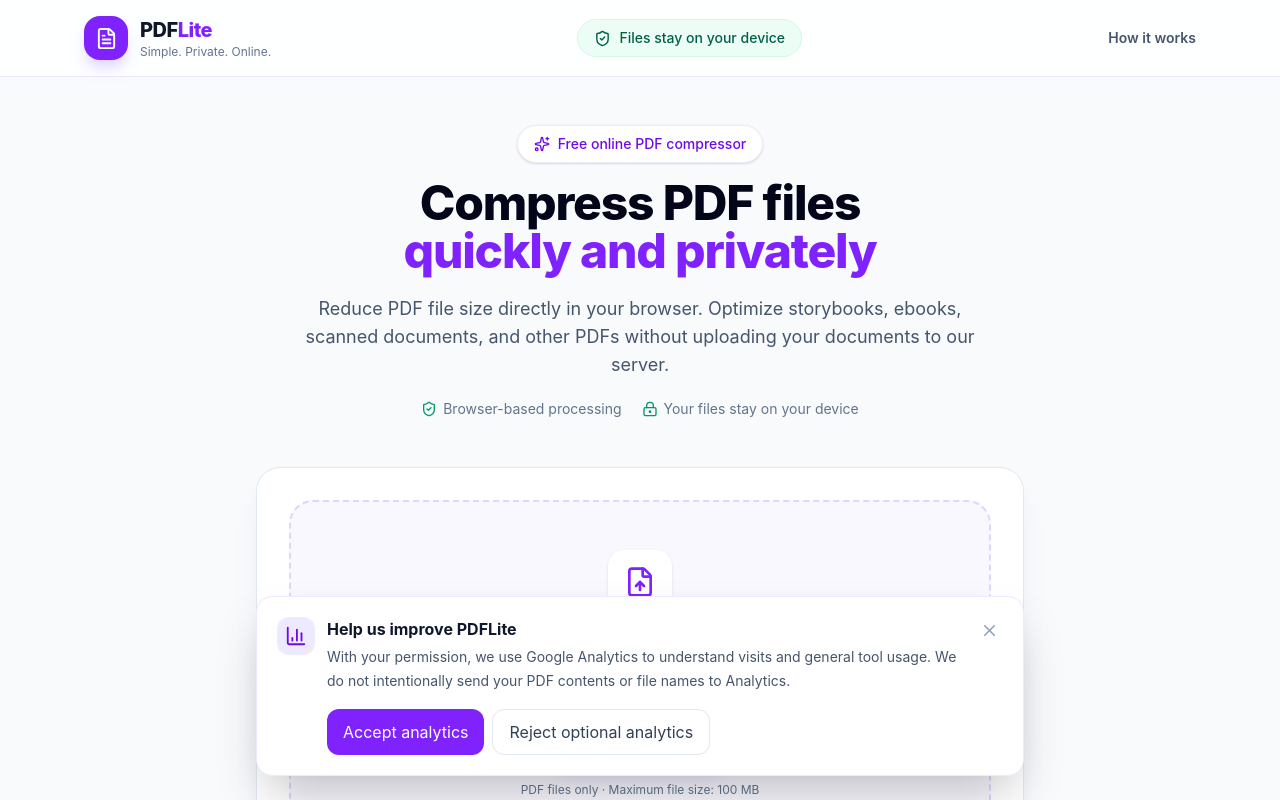
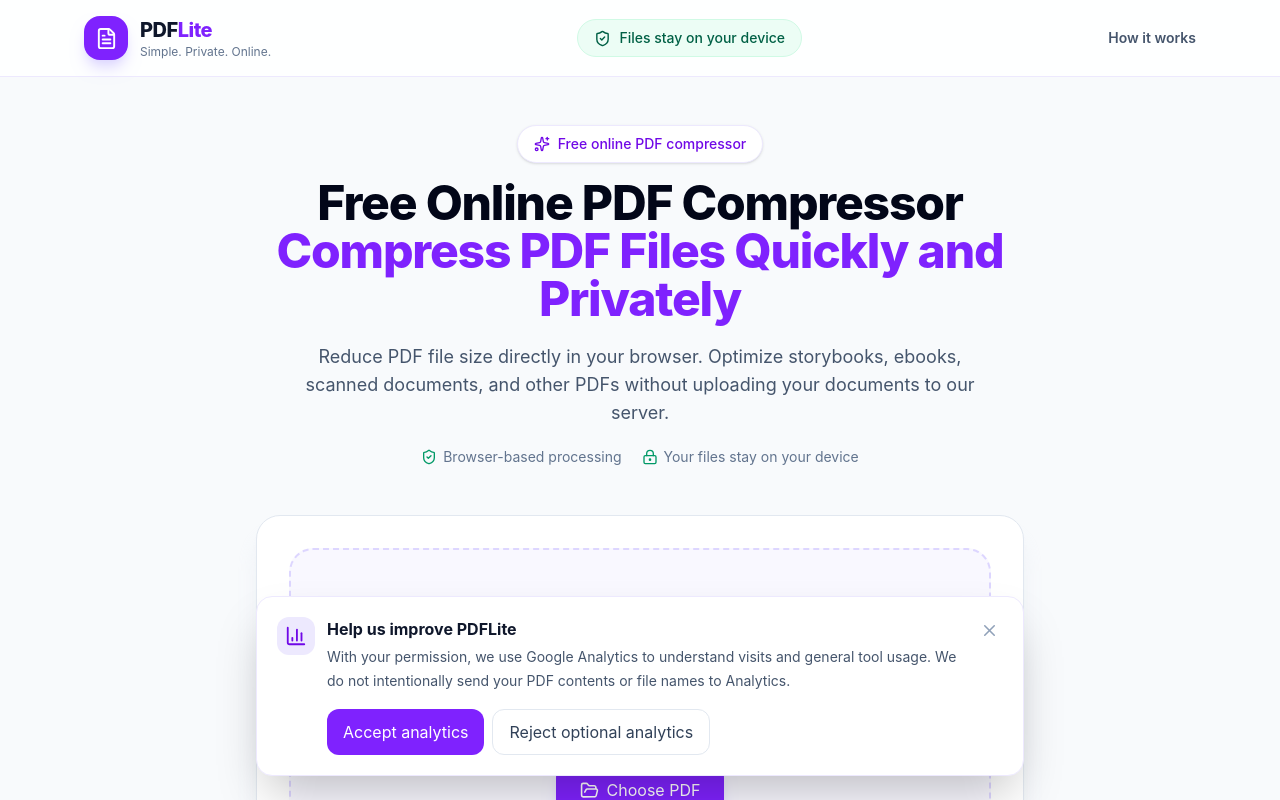
Before and after one commit to Nihala-ms/pdfLite, a React (Vite) app: page / in a window 1280 px wide. Shown: the top 800 px of the page. Built offline with nearby package versions, Linux system fonts and the light colour scheme.

Commit message:
h1 updated  commit

```diff
--- a/src/App.jsx
+++ b/src/App.jsx
@@ -216,12 +216,14 @@
             Free online PDF compressor
           </div>
 
-          <h1 className="text-3xl font-extrabold tracking-tight text-slate-950 sm:text-5xl">
-            Compress PDF files
-            <span className="block text-violet-600">
-              quickly and privately
-            </span>
-          </h1>
+
+<h1 className="text-3xl font-extrabold tracking-tight text-slate-950 sm:text-5xl">
+  Free Online PDF Compressor
+  <span className="block text-violet-600">
+    Compress PDF Files Quickly and Privately
+  </span>
+</h1>
+
 
           <p className="mx-auto mt-5 max-w-2xl text-base leading-7 text-slate-600 sm:text-lg">
             Reduce PDF file size directly in your browser. Optimize
```
